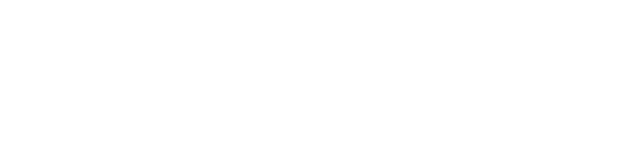
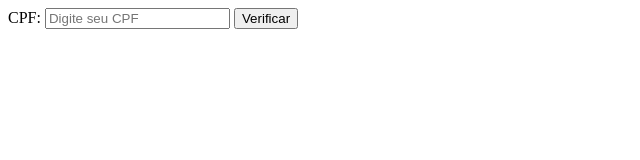
Before and after one commit to Borinees/Valida-CPF, a plain HTML site: page cpf.html in a window 1280 px wide. Shown: the whole page, without its empty margins (0-640 px from the left). Drawn offline with Linux system fonts and the light colour scheme.

Commit message:
Feito a área e botão para verificar o cpf

```diff
--- a/cpf.html
+++ b/cpf.html
@@ -9,6 +9,14 @@
 </head>
 <body>
 
+    <main class="form-container">
+        <form id="cpfform">
+            <label for="">CPF:</label>
+            <input type="text" id="cpf" name="cpf" placeholder="Digite seu CPF">
+            <button type="submit">Verificar</button>
+            <div class="message"></div>
+        </form>
+    </main>
     <script src='cpf.js'></script>
 </body>
 </html>
```
